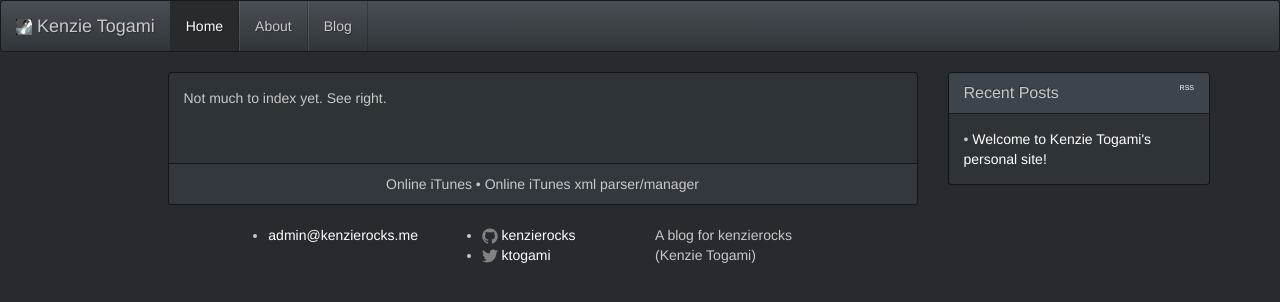
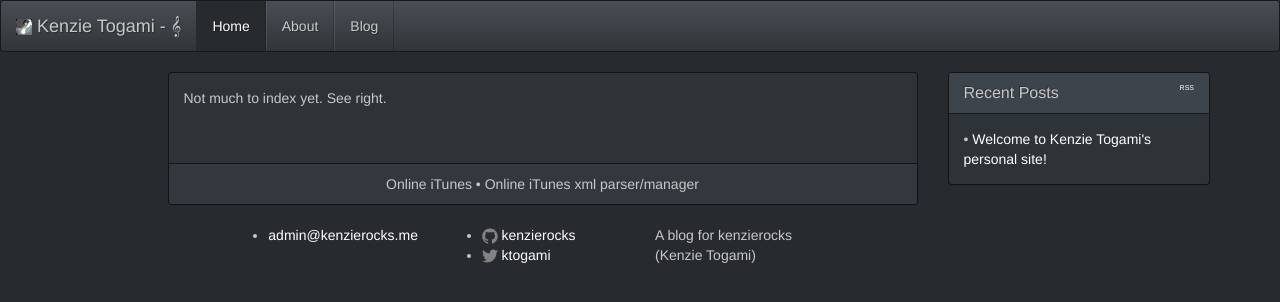
Before and after one commit to kenzierocks/kenzierocks.github.io, a Jekyll site: the page built from index.html, in a window 1280 px wide. Shown: the top 302 px of the page. Built offline with Jekyll 4.4.1, drawn with Linux system fonts in a browser that asks for light colours; nearby versions of some CDN libraries.

Commit message:
Add 𝄞. :heart:

```diff
--- a/_includes/navbar.html
+++ b/_includes/navbar.html
@@ -10,7 +10,7 @@
             </button>
             <a class="navbar-brand" href="/">
                 <img src="/img/avatar_x16.png" alt="Avatar" width=16 height=16 />
-                Kenzie Togami
+                Kenzie Togami - 𝄞
             </a>
         </div>
 
```
